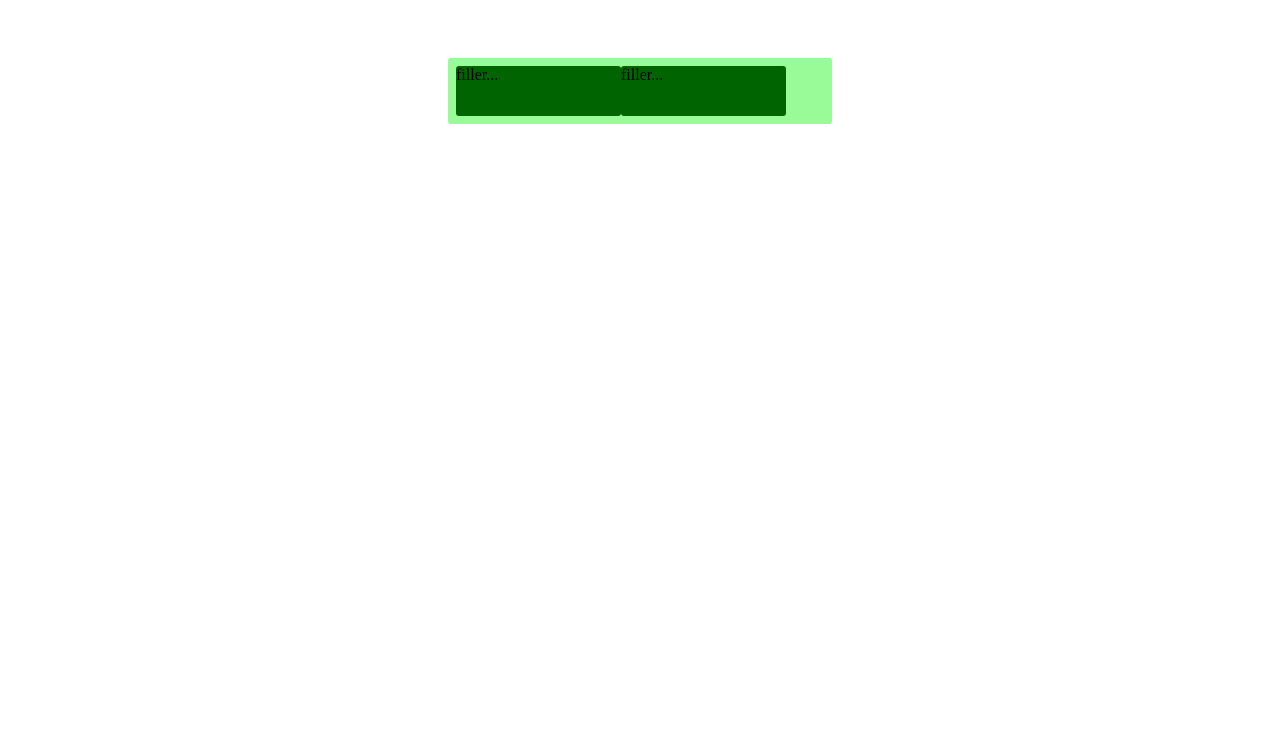
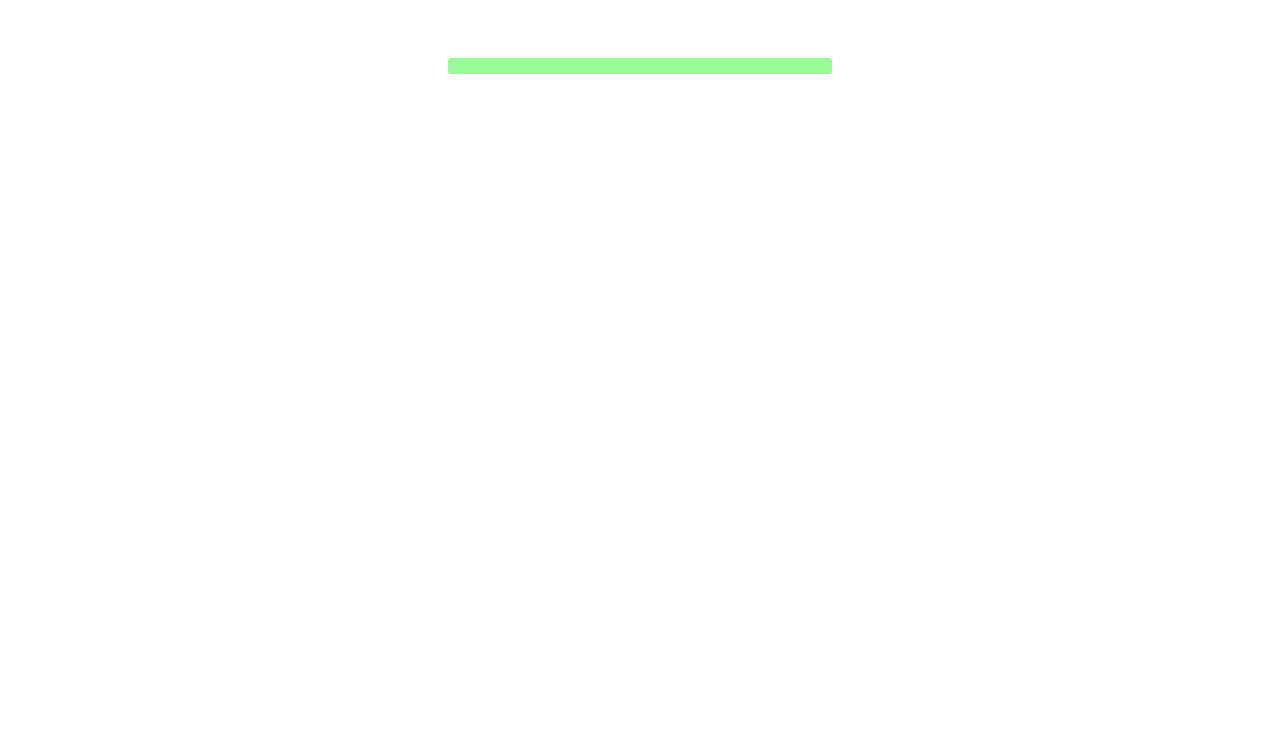
Before and after one commit to vcpak614/HexCodle, a plain HTML site: page index.html in a window 1280 px wide. Shown: the part 62-800 px from the top of the page. Drawn offline with Linux system fonts and the light colour scheme.

Commit message:
Game box reset

```diff
--- a/HexCodle.css
+++ b/HexCodle.css
@@ -127,21 +127,8 @@ body {
     transition: 0.3s ease;
 }
 
-#input-color, #target-color {
-    background-color: darkgreen;
-    width: 100rem;
-    height: 50px;
-    border-radius: 3px;
-    position: relative;
-}
-
-#target-color{
-    float: right;
-}
-
 .letter-grid {
-    width: 100%;
-    display: grid;
+    /* TBD */
 }
 
 ul {
--- a/index.html
+++ b/index.html
@@ -12,10 +12,10 @@
 </head>
 <body>
     <div class="game-box">
-        <div id="input-color">filler...</div>
-        <div id="target-color">filler...</div>
+        <div id="input-color"></div>
+        <div id="target-color"></div>
         <div class="letter-grid">
-
+            <!-- TBD -->
         </div>
     </div>
     <div class="header">
```
